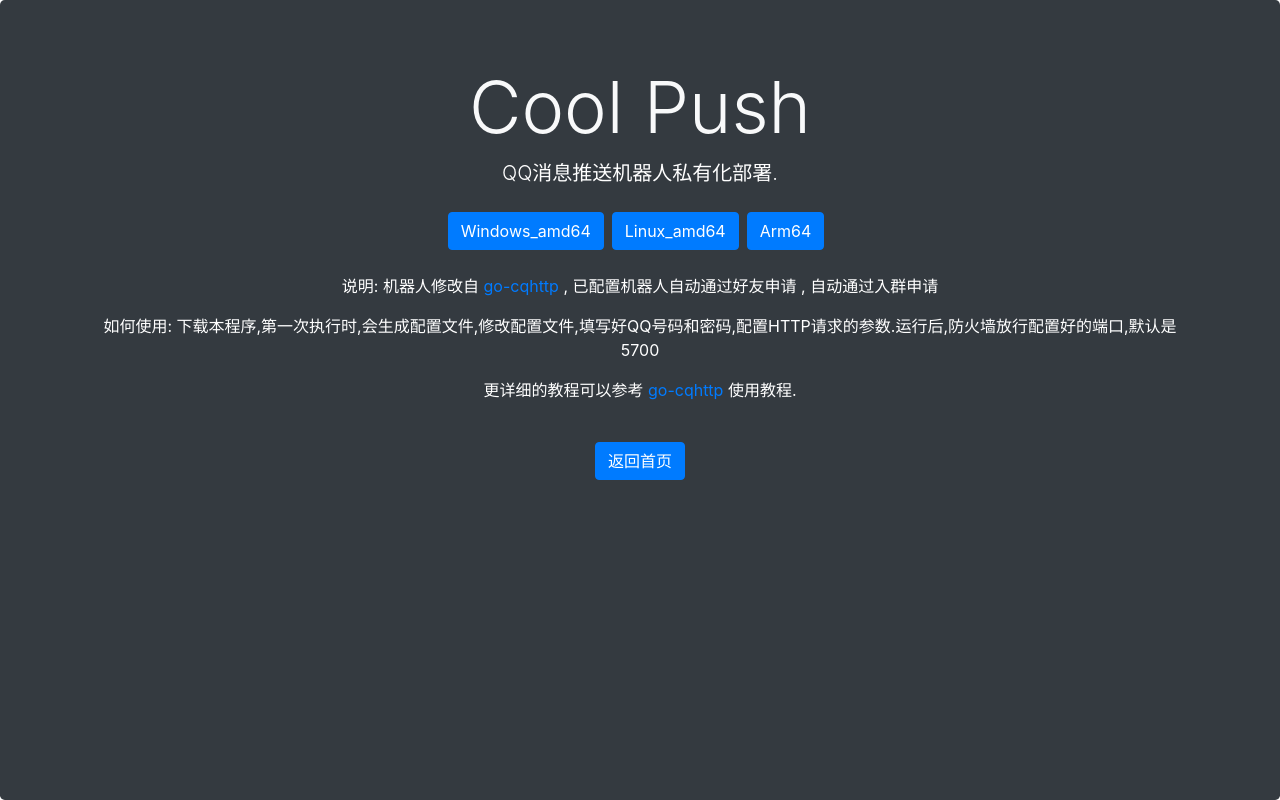
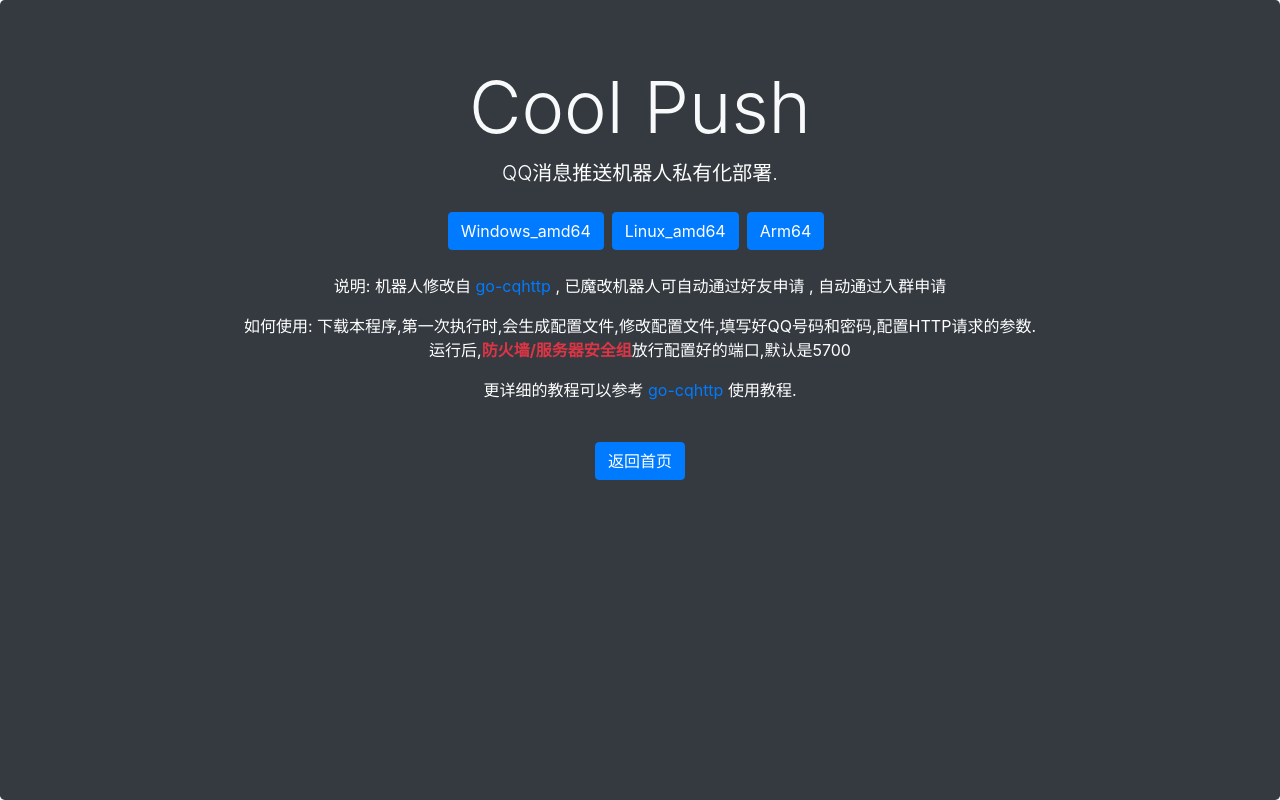
Before and after one commit to CoolPush/WebClient, a Vue app: page /deploy in a window 1280 px wide. Built offline with nearby package versions, Linux system fonts and the light colour scheme; what vue-sweetalert2 would draw is missing.

Commit message:
Update Deploy.vue

```diff
--- a/src/views/Deploy.vue
+++ b/src/views/Deploy.vue
@@ -9,9 +9,9 @@
 					<b-button variant="primary" class="mr-2" href="https://images.xuthus.cc/coolpush/coolpush_linux_amd64">Linux_amd64</b-button>
 					<b-button variant="primary" class="mr-2" href="https://images.xuthus.cc/coolpush/coolpush_arm64">Arm64</b-button>
 				</div>
-				<p class="mt-4">说明: 机器人修改自 <a href="https://github.com/Mrs4s/go-cqhttp">go-cqhttp</a> , 已配置机器人自动通过好友申请 , 自动通过入群申请</p>
+				<p class="mt-4">说明: 机器人修改自 <a href="https://github.com/Mrs4s/go-cqhttp">go-cqhttp</a> , 已魔改机器人可自动通过好友申请 , 自动通过入群申请</p>
 
-				<p>如何使用: 下载本程序,第一次执行时,会生成配置文件,修改配置文件,填写好QQ号码和密码,配置HTTP请求的参数.运行后,防火墙放行配置好的端口,默认是5700</p>
+                <p>如何使用: 下载本程序,第一次执行时,会生成配置文件,修改配置文件,填写好QQ号码和密码,配置HTTP请求的参数.<br />运行后,<strong class="text-danger">防火墙/服务器安全组</strong>放行配置好的端口,默认是5700</p>
 				<p>更详细的教程可以参考 <a href="https://docs.go-cqhttp.org/guide/quick_start.html#%E5%9F%BA%E7%A1%80%E6%95%99%E7%A8%8B">go-cqhttp</a> 使用教程.</p>
 			</div>
 
```
